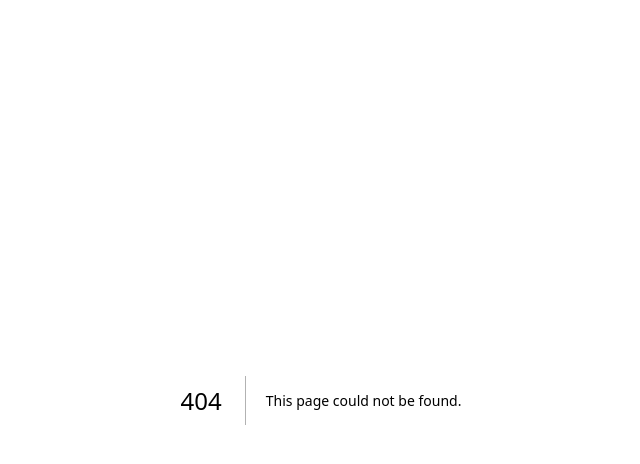
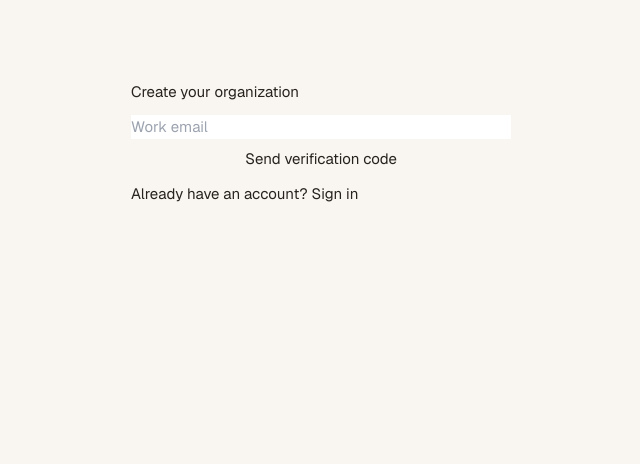
Before and after one commit to shaheerasif8008-cmyk/Chronos, a Next.js app in the folder apps/web/: page /signup in a window 1280 px wide. Before the commit this address had no page. Shown: the top 464 px of the page, without its empty margins (319-959 px from the left). Built offline with nearby package versions, Linux system fonts and the light colour scheme; no server answers.

Commit message:
feat(w1-2c): self-serve signup page with subdomain redirect

```diff
--- a/apps/web/app/login/page.tsx
+++ b/apps/web/app/login/page.tsx
@@ -219,6 +219,9 @@ export default function LoginPage() {
             </form>
           </>
         ) : null}
+        <p style={{ marginTop: 16, textAlign: "center" }}>
+          <a href="/signup">Create an organization</a>
+        </p>
       </section>
     </main>
   );
--- /dev/null
+++ b/apps/web/app/signup/page.tsx
@@ -0,0 +1,112 @@
+"use client";
+
+import { FormEvent, useState } from "react";
+import { useRouter } from "next/navigation";
+
+const CONFIGURED_API_BASE = process.env.NEXT_PUBLIC_API_BASE_URL;
+function apiBase() {
+  if (CONFIGURED_API_BASE) return CONFIGURED_API_BASE;
+  if (typeof window !== "undefined") {
+    const webPort = Number(window.location.port || "3000");
+    if (Number.isFinite(webPort) && webPort >= 3000 && webPort < 3100) {
+      return `http://${window.location.hostname}:${8000 + (webPort - 3000)}`;
+    }
+  }
+  return "http://localhost:8000";
+}
+
+export default function SignupPage() {
+  const router = useRouter();
+  const [email, setEmail] = useState("");
+  const [code, setCode] = useState("");
+  const [orgName, setOrgName] = useState("");
+  const [requested, setRequested] = useState(false);
+  const [error, setError] = useState("");
+  const [busy, setBusy] = useState(false);
+
+  async function requestOtp(event: FormEvent) {
+    event.preventDefault();
+    setError("");
+    setBusy(true);
+    try {
+      const res = await fetch(`${apiBase()}/auth/request-otp`, {
+        method: "POST",
+        headers: { "Content-Type": "application/json" },
+        body: JSON.stringify({ email }),
+        credentials: "include",
+      });
+      if (!res.ok) throw new Error("Could not send a verification code. Is signup enabled?");
+      setRequested(true);
+    } catch (e) {
+      setError(e instanceof Error ? e.message : "Request failed");
+    } finally {
+      setBusy(false);
+    }
+  }
+
+  async function submitSignup(event: FormEvent) {
+    event.preventDefault();
+    setError("");
+    setBusy(true);
+    try {
+      const res = await fetch(`${apiBase()}/auth/signup`, {
+        method: "POST",
+        headers: { "Content-Type": "application/json" },
+        body: JSON.stringify({ email, code, org_name: orgName || undefined }),
+        credentials: "include",
+      });
+      if (!res.ok) throw new Error(await res.text());
+      const body = await res.json();
+      // Prod: land on the org's subdomain. Dev single-host: go straight to the app.
+      if (typeof window !== "undefined") {
+        const host = window.location.host;
+        const isLocal = host.includes("localhost") || host.startsWith("127.");
+        if (!isLocal && body.subdomain) {
+          const baseDomain = host.split(".").slice(-2).join(".");
+          window.location.href = `${window.location.protocol}//${body.subdomain}.${baseDomain}/chat`;
+          return;
+        }
+      }
+      router.push("/chat");
+    } catch (e) {
+      setError(e instanceof Error ? e.message : "Signup failed");
+    } finally {
+      setBusy(false);
+    }
+  }
+
+  return (
+    <div style={{ maxWidth: 380, margin: "10vh auto", display: "flex", flexDirection: "column", gap: 12 }}>
+      <h1>Create your organization</h1>
+      {error && <p role="alert" style={{ color: "crimson" }}>{error}</p>}
+      {!requested ? (
+        <form onSubmit={requestOtp} style={{ display: "flex", flexDirection: "column", gap: 8 }}>
+          <input
+            type="email"
+            required
+            placeholder="Work email"
+            value={email}
+            onChange={(e) => setEmail(e.target.value)}
+          />
+          <button type="submit" disabled={busy}>Send verification code</button>
+        </form>
+      ) : (
+        <form onSubmit={submitSignup} style={{ display: "flex", flexDirection: "column", gap: 8 }}>
+          <input
+            required
+            placeholder="Verification code"
+            value={code}
+            onChange={(e) => setCode(e.target.value)}
+          />
+          <input
+            placeholder="Organization name (optional)"
+            value={orgName}
+            onChange={(e) => setOrgName(e.target.value)}
+          />
+          <button type="submit" disabled={busy}>Create organization</button>
+        </form>
+      )}
+      <a href="/login">Already have an account? Sign in</a>
+    </div>
+  );
+}
```
